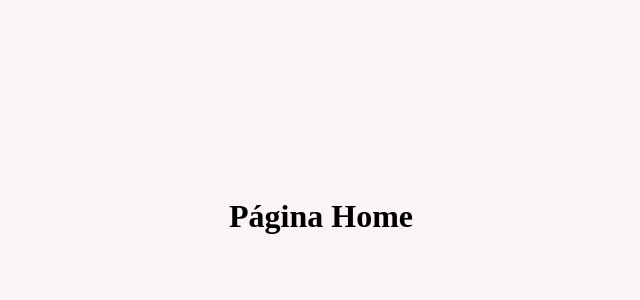
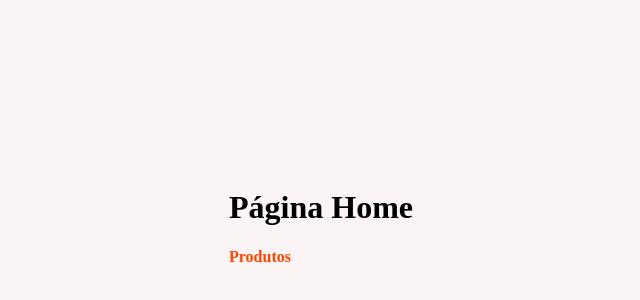
Before and after one commit to Douglasha/react-router, a React (Vite) app: page / in a window 1280 px wide. Shown: the part 184-484 px from the top of the page, without its empty margins (319-959 px from the left). Built offline with nearby package versions, Linux system fonts and the light colour scheme.

Commit message:
Navegando para produtos

```diff
--- a/src/main.css
+++ b/src/main.css
@@ -17,3 +17,23 @@
 h1 {
   margin: 22px 0;
 }
+
+nav {
+  align-items: center;
+  display: flex;
+  gap: 22px;
+}
+
+a {
+  color: orangered;
+  text-decoration: none;
+}
+
+a, button {
+  font-weight: 700;
+  transform: filter 0.2s;
+}
+
+button:hover, a:hover {
+  filter: brightness(0.8);
+}
--- a/src/pages/Home.tsx
+++ b/src/pages/Home.tsx
@@ -2,6 +2,10 @@
   return (
     <div>
       <h1>Página Home</h1>
+
+      <nav>
+        <a href="/products">Produtos</a>
+      </nav>
     </div>
   )
 }
```
